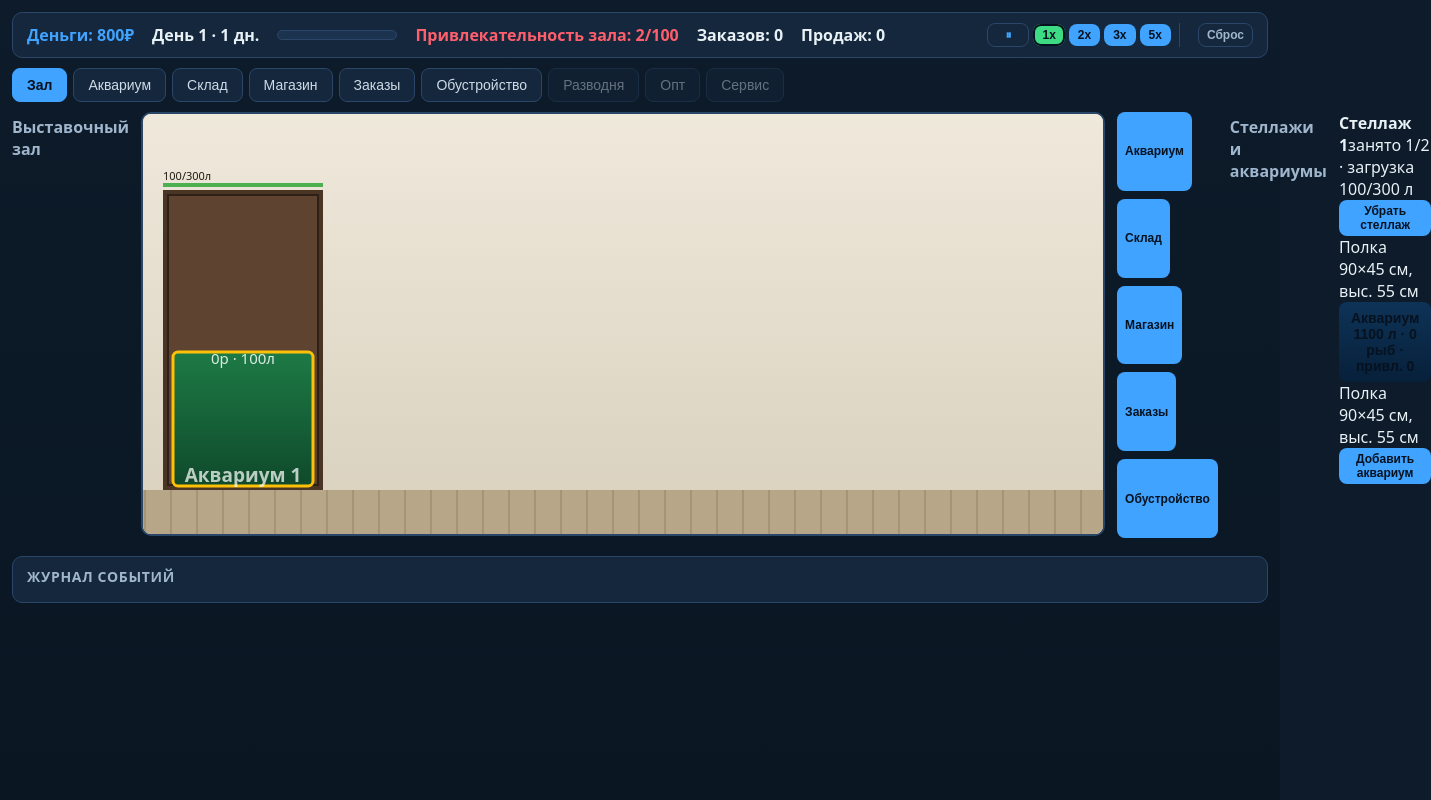
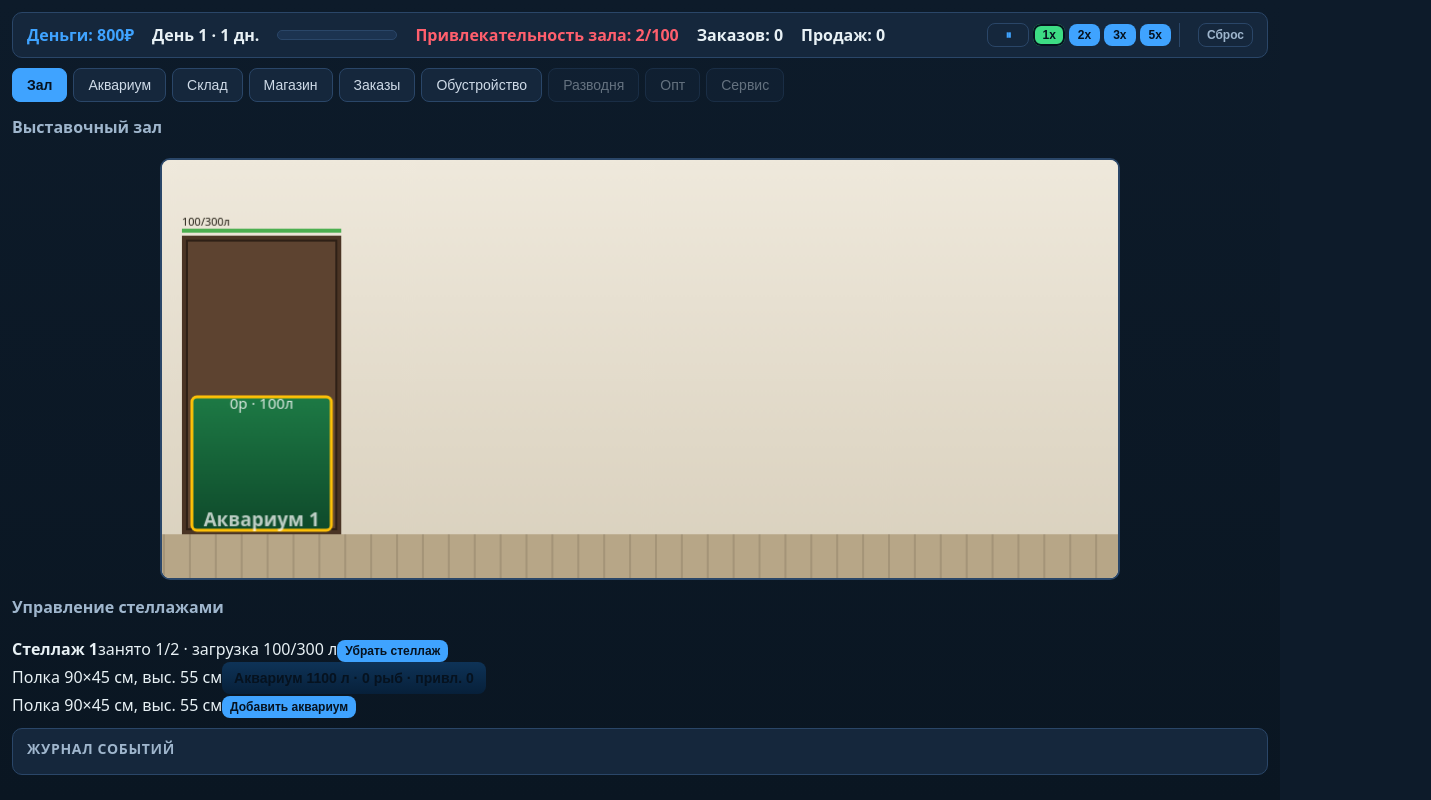
Before and after one commit to DmitryChernous/aquarist_simulator, a website built with Vite: page index.html in a window 1280 px wide. Shown: the whole page, 1431 px wide, since content can reach past the window. Built offline with nearby package versions, Linux system fonts and the light colour scheme.

Commit message:
Вкладка Зал: колонка-раскладка, убран дублирующий hall-nav

```diff
--- a/src/style.css
+++ b/src/style.css
@@ -147,6 +147,22 @@ body {
 .tab#tab-store {
   flex-direction: column;
 }
+.tab#tab-zal,
+.tab#tab-storage,
+.tab#tab-orders,
+.tab#tab-furn {
+  flex-direction: column;
+}
+
+.tab#tab-zal .hall-canvas {
+  margin: 0 auto;
+  max-width: 960px;
+}
+.tab#tab-zal .hall-list {
+  display: flex;
+  flex-direction: column;
+  gap: 10px;
+}
 
 .tank-wrap {
   flex: 1 1 620px;
@@ -172,18 +188,6 @@ body {
   display: block;
   cursor: pointer;
   margin-bottom: 10px;
-}
-
-.hall-nav {
-  display: flex;
-  flex-wrap: wrap;
-  gap: 8px;
-  margin-bottom: 8px;
-}
-
-.hall-nav-btn {
-  background: var(--panel);
-  border: 1px solid var(--border);
 }
 
 .hall-empty {
--- a/src/ui/panels.ts
+++ b/src/ui/panels.ts
@@ -146,7 +146,6 @@ export function buildApp(actions: UIActions) {
   const shopEquipment = app.querySelector<HTMLDivElement>('.shop-equipment')!
   const shelfStore = app.querySelector<HTMLDivElement>('.shelf-store')!
   const hallList = app.querySelector<HTMLDivElement>('.hall-list')!
-  const hallNav = app.querySelector<HTMLDivElement>('.hall-nav')!
   const ordersPanel = app.querySelector<HTMLDivElement>('.orders-panel')!
 
   const storageSelect = app.querySelector<HTMLSelectElement>('#storageSelect')!
@@ -217,21 +216,6 @@ export function buildApp(actions: UIActions) {
   }
 
   function renderZal(state: GameState): void {
-    hallNav.innerHTML = ''
-    const targets: [TabName, string, string][] = [
-      ['aquarium', 'Аквариум', 'редактор среды'],
-      ['storage', 'Склад', 'инвентарь'],
-      ['store', 'Магазин', 'закупка рыб'],
-      ['orders', 'Заказы', 'клиенты'],
-      ['furni', 'Обустройство', 'мебель и стеллажи'],
-    ]
-    for (const [tab, label, hint] of targets) {
-      const b = el('button', 'btn small hall-nav-btn', label)
-      b.title = hint
-      b.addEventListener('click', () => switchTab(app, tab))
-      hallNav.append(b)
-    }
-
     hallList.innerHTML = ''
     if (state.shelves.length === 0) {
       const empty = el('div', 'empty hall-empty')
@@ -678,8 +662,7 @@ function buildLayout(): HTMLElement {
   zalTab.append(
     el('h2', 'sec-title', 'Выставочный зал'),
     buildHallCanvas(),
-    el('div', 'hall-nav'),
-    el('h2', 'sec-title', 'Стеллажи и аквариумы'),
+    el('h2', 'sec-title', 'Управление стеллажами'),
     el('div', 'hall-list'),
   )
 
```
